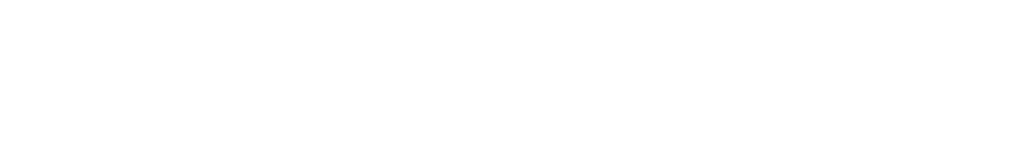
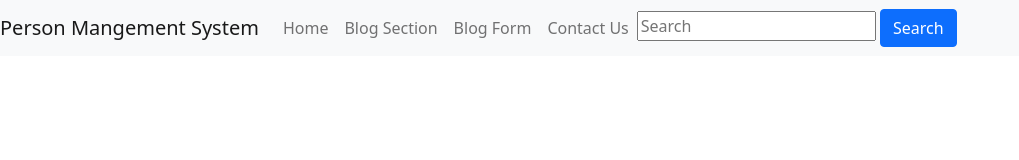
Before and after one commit to ayush007-verma/sessional-test-2, a plain HTML site: page index.html in a window 1280 px wide. Shown: the whole page, without its empty margins (0-1019 px from the left). Drawn offline with nearby package versions, Linux system fonts and the light colour scheme.

Commit message:
Created nav bar and completed index.html's nav bar part

```diff
--- a/index.html
+++ b/index.html
@@ -31,6 +31,35 @@
 
 </head>
 <body>
+    <nav id="nav" class="navbar navbar-expand-lg navbar-light bg-light">
+        <span>
+            <div id="logo"></div>
+        </span>
+        <a class="navbar-brand" href="#">Person Mangement System</a>
+        <button class="navbar-toggler" type="button" data-toggle="collapse" data-target="#navbarSupportedContent"
+            aria-controls="navbarSupportedContent" aria-expanded="false" aria-label="Toggle navigation">
+            <span class="navbar-toggler-icon"></span>
+        </button>
 
+        <div class="collapse navbar-collapse" id="navbarSupportedContent">
+            <ul class="navbar-nav mr-auto">
+                <li class="nav-item active" class="links">
+                    <a class="nav-link" href="#nav">Home <span class="sr-only">(current)</span></a>
+                </li>
+                <li class="nav-item" class="links">
+                    <a class="nav-link" href="#blog-section">Blog Section</a>
+                </li>
+                <li class="nav-item" class="links">
+                    <a class="nav-link" href="#blog-form">Blog Form</a>
+                </li>
+                <li class="nav-item" class="links">
+                    <a class="nav-link" href="#contact-us">Contact Us</a>
+                </li>
+            </ul>
+            <form id="search-form">
+                <input type="search" placeholder="Search" aria-label="Search">
+                <button class="btn btn-primary btn-md" type="submit">Search</button>
+            </form>
+    </nav>
 </body>
 </html>
```
